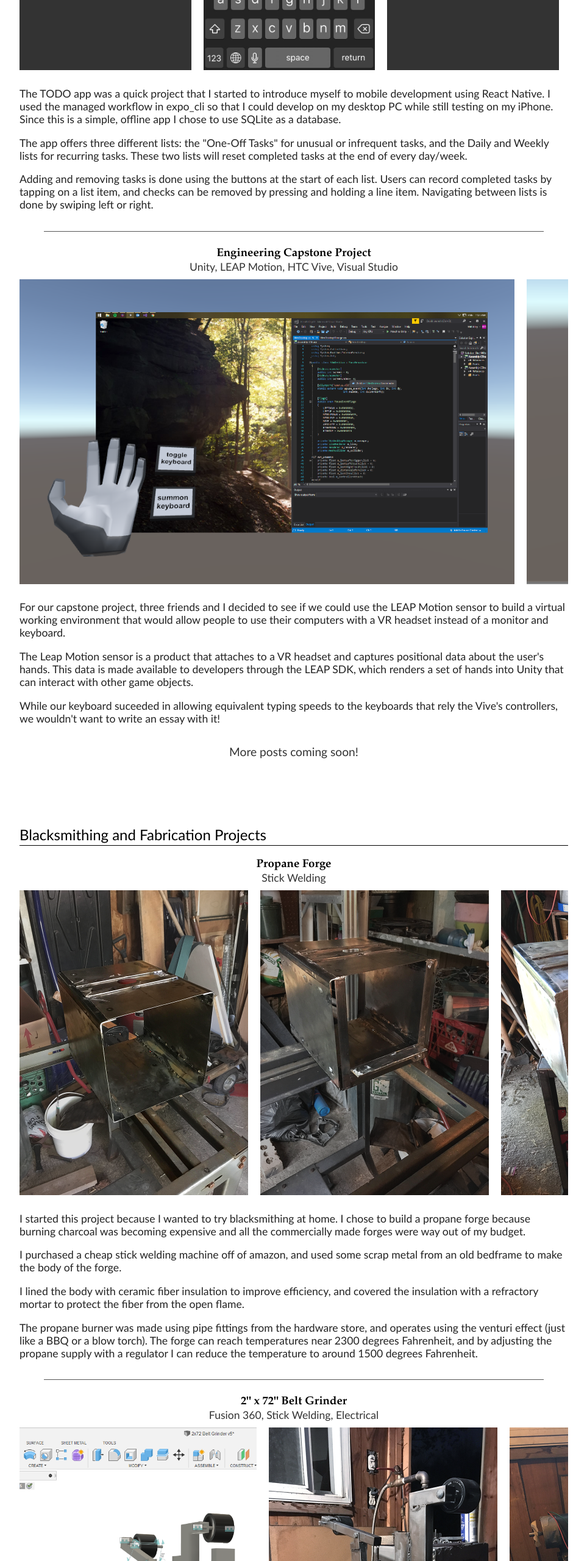
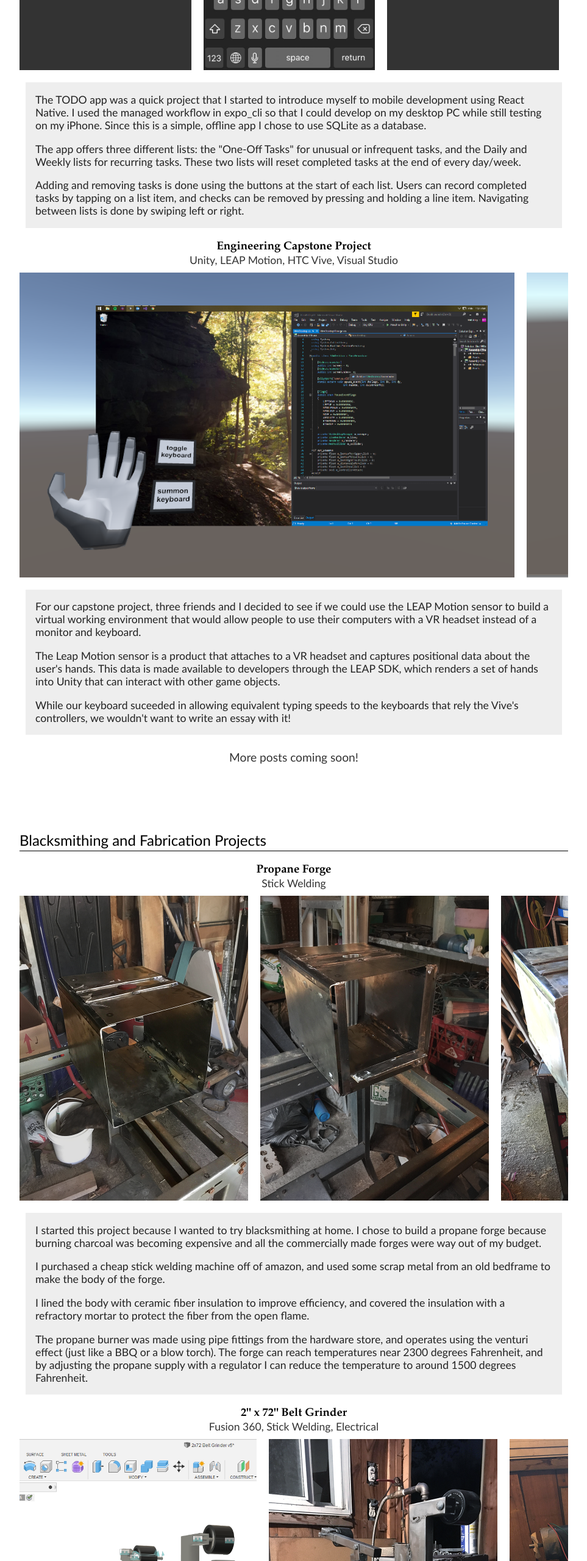
Before and after one commit to qwalley/qwalley.github.io, a plain HTML site: page index.html in a window 1280 px wide. Shown: the part 1040-3600 px from the top of the page at 61% size, without its empty margins (158-1121 px from the left). Drawn offline with Linux system fonts and the light colour scheme.

Commit message:
styling change for project descriptions

```diff
--- a/index.html
+++ b/index.html
@@ -53,6 +53,7 @@
 						<img src="./images/todo_app/todo_delete.jpg" alt="deleting tasks">
 				</div>
 			</div>
+			<div class="project_desc_wrapper">
 				<p>
 					The TODO app was a quick project that I started to introduce myself to mobile development using React Native. I used the managed workflow in expo_cli so that I could develop on my desktop PC while still testing on my iPhone. Since this is a simple, offline app I chose to use SQLite as a database.
 				</p>
@@ -64,7 +65,8 @@
 					Users can record completed tasks by tapping on a list item, and checks can be removed by pressing and holding a line item. Navigating between lists is done by swiping left or right.
 				</p>
 			</div>
-		<div class="project_divider"></div>
+		</div>
+
 		<div class="project_container">
 			<!-- sample project block -->
 			<h3 class="project_title">Engineering Capstone Project</h3>
@@ -78,6 +80,7 @@
 
 				</div>
 			</div>
+			<div class="project_desc_wrapper">
 				<p>
 					For our capstone project, three friends and I decided to see if we could use the LEAP Motion sensor to build a virtual working environment that would allow people to use their computers with a VR headset instead of a monitor and keyboard.
 				</p>
@@ -87,6 +90,7 @@
 				<p>
 					While our keyboard suceeded in allowing equivalent typing speeds to the keyboards that rely the Vive's controllers, we wouldn't want to write an essay with it!
 				</p>
+			</div>
 		</div>
 		<div style="margin-bottom: 60px;">
 			<span style="display: block; text-align: center; font-size: 1.2em; color: #333; padding: 10px 60px;">
@@ -111,6 +115,7 @@
 						<img src="./images/forge/forge_running.png" alt="forge running">
 				</div>
 			</div>
+			<div class="project_desc_wrapper">
 				<p>
 					I started this project because I wanted to try blacksmithing at home. I chose to build a propane forge because burning charcoal was becoming expensive and all the commercially made forges were way out of my budget.
 				</p>
@@ -124,7 +129,8 @@
 					The propane burner was made using pipe fittings from the hardware store, and operates using the venturi effect (just like a BBQ or a blow torch). The forge can reach temperatures near 2300 degrees Fahrenheit, and by adjusting the propane supply with a regulator I can reduce the temperature to around 1500 degrees Fahrenheit.
 				</p>
 			</div>
-		<div class="project_divider"></div>
+		</div>
+
 		<div class="project_container">
 			<!-- sample project block -->
 			<h3 class="project_title">2" x 72" Belt Grinder</h3>
@@ -137,6 +143,7 @@
 					<img src="./images/belt_grinder/belt_grinder2.png" alt="motor attached">
 				</div>
 			</div>
+			<div class="project_desc_wrapper">
 				<p>
 					A belt grinder is a machine that spins a loop of cloth covered with abrasive material around a series of wheels, in this case the belt measures 2 inches wide by 72 inches around. Belt grinders are an essential tool for making knives and other tools because they allow for very fast and precise removal of metal and wood.
 				</p>
@@ -155,6 +162,7 @@
 				<p>
 					The grinder is working great so far, it just needs a coat of paint to keep the rust off and some tidy wiring.
 				</p>
+			</div>
 		</div>
 		<div style="margin-bottom: 60px;">
 			<span style="display: block; text-align: center; font-size: 1.2em; color: #333; padding: 10px 60px;">
@@ -200,11 +208,13 @@
 						<img src="./images/NewYorkSmall/DSC_4259.jpg" alt="Brooklyn Bridge 3">
 				</div>
 			</div>
+			<div class="project_desc_wrapper">
 				<p>
 					These are four of my favorite photos from a weekend trip to New York that I took with my classmates. Our first day there I had some technical difficulties with my camera, but on the second day I was able to get some shots that I was proud of.
 				</p>
 			</div>
-		<div class="project_divider"></div>
+		</div>
+
 		<div class="project_container">
 			<!-- sample project block -->
 			<h3 class="project_title">Pal Man and the Dude Friends</h3>
@@ -218,9 +228,11 @@
 					<img src="./images/palman/DSC_6976.jpg" alt="pal man 2">
 				</div>
 			</div>
+			<div class="project_desc_wrapper">
 				<p>
 					 These photos are from a homecoming concert hosted for our graduating class, Queen's Applied Science and Engineering 2017. The show was at The Mansion in Kingston ON and performed by a group of our classmates who go by the name, "Pal Man and the Dudes Friends".
 				</p>
+			</div>
 		</div>
 		<div style="margin-bottom: 60px;">
 			<span style="display: block; text-align: center; font-size: 1.2em; color: #333; padding: 10px 60px;">
--- a/main.css
+++ b/main.css
@@ -124,10 +124,10 @@ p.banner_text
 	display: flex;
 	margin: 0px -10px;
 }
-.project_divider
+.project_desc_wrapper
 {
-	border-bottom-style: solid;
-	border-bottom-color: #555;
-	border-bottom-width: 1px;
-	margin: 10px 40px 20px 40px;
+	display: flow-root;
+	background-color: #eee;
+	padding: 0em 1em;
+	margin: 10px;
 }
```
Lines whose indentation alone changed are shown as unchanged.
